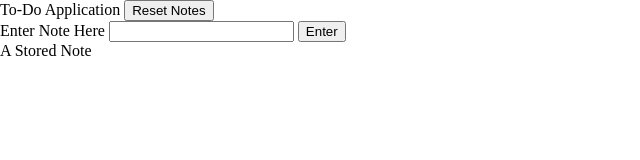
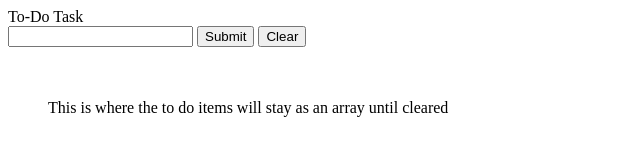
Before and after one commit to spectre32787/To-Do-App, a plain HTML site: page index.html in a window 1280 px wide. Shown: the whole page, without its empty margins (0-640 px from the left). Drawn offline with Linux system fonts and the light colour scheme.

Commit message:
Made several updates to the files

```diff
--- a/code.js
+++ b/code.js
@@ -0,0 +1,32 @@
+const toDoEntry = document.getElementById("toDoEntry")
+const submit = document.getElementById("submit")
+const clear = document.getElementById("clear")
+const todos = document.getElementById('app_List')
+
+// submit a todo
+    // add an event listener (click) on the submit
+    // call the addTodo function
+    submit.addEventListener("click", addToDo);
+
+// addTodo function
+
+
+function addToDo(event) {
+    event.preventDefault()
+
+    // 1. get the value of the user's input and save into variable
+    const toDoItem = toDoEntry.value
+
+
+    // 2. create an li element
+        // 2a. append an id/class to the li
+        // 2b. append toDoItem to li
+
+
+    // 3. create a delete button
+        // 3a. append a class/id to the button
+
+
+    // 4. append/attach delete button to the list item (li)
+    // 5. append/attach this list item (li) to the unordered list (ul)
+}
--- a/index.html
+++ b/index.html
@@ -8,30 +8,23 @@
     <title>To-Do App</title>
 </head>
 <body>
-    <div id="mainContainer">
+    <div id="app_Main">
+        <form id="app_Form">
+            <label for="toDoEntry" id="label">To-Do Task</label>
+            <br>
+            <input type="text" id="toDoEntry" name="Input Task">
+                <input type="submit" value="Submit" id="submit">
+                <input type="submit" value="Clear" id="clear">
+        </form>
+    </div>
 
-        <div id="header">
-            To-Do Application
+        <br>
+        <br>
 
-            <button id="resetButton" type="button">Reset Notes</button>
-        </div>
+        <ul id="app_List">
+            This is where the to do items will stay as an array until cleared
+        </ul>
 
-        <div id="notePad">
-
-            <div id="inputNote">
-                <form>
-                    <label for="enterNote">Enter Note Here</label>
-                    <input type="text" id="enterNote">
-
-                    <button id="enterButton">Enter</button>
-                </form>
-            </div>
-
-            <div id="storedNote">
-                A Stored Note
-            </div>
-
-        </div>
-    </div>
+        <script src="code.js"></script>
 </body>
 </html>
--- a/style.css
+++ b/style.css
@@ -1,42 +1,3 @@
-/* Parent Container Styling */
-
 body {
-    margin: 0px;
-    padding: 0px;
-}
-
-#mainContainer {
 
 }
-
-#header {
-
-}
-
-#notePad {
-
-}
-
-/* Child Container Styling */
-
-#inputNote {
-
-}
-
-#storedNote {
-
-}
-
-/* Child Element Styling */
-
-#resetButton {
-
-}
-
-#enterButton {
-
-}
-
-#enterNote {
-
-}
```
Also changed, not shown: Algorithm.txt (added).
